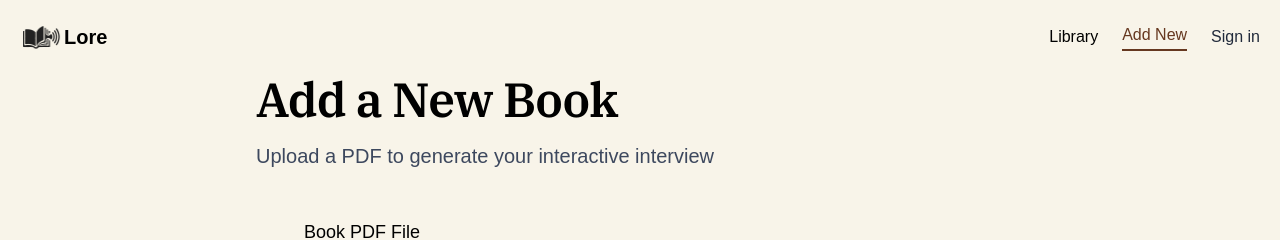
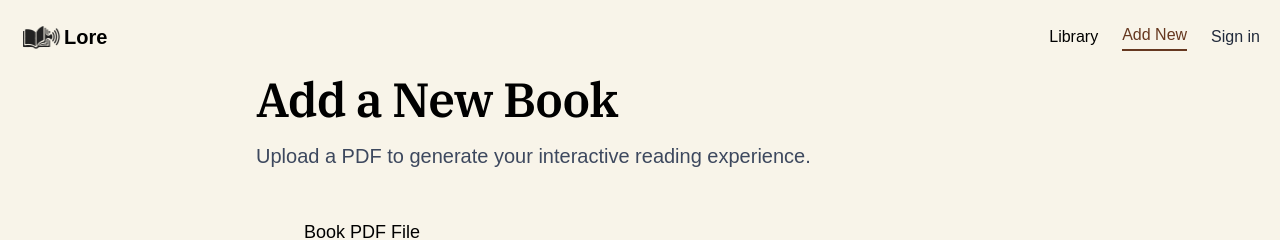
Before and after one commit to ShadowGirl01/Lore, a Next.js app: page /books/new in a window 1280 px wide. Shown: the top 240 px of the page. Built offline with nearby package versions, Linux system fonts and the light colour scheme; no server answers; a web font is replaced by a local one.

Commit message:
implemented bookcard page

```diff
--- a/app/(root)/books/new/page.tsx
+++ b/app/(root)/books/new/page.tsx
@@ -7,7 +7,7 @@ const Page = () => {
       <div className="mx-auto max-w-3xl space-y-10">
         <section className="space-y-4">
           <h1 className="page-title-xl">Add a New Book</h1>
-          <p className="subtitle">Upload a PDF to generate your interactive interview</p>
+          <p className="subtitle">Upload a PDF to generate your interactive reading experience.</p>
         </section>
 
         <UploadForm />
--- a/components/FileUploader.tsx
+++ b/components/FileUploader.tsx
@@ -0,0 +1,9 @@
+import React from 'react'
+
+const FileUploader = () => {
+  return (
+    <div>FileUploader</div>
+  )
+}
+
+export default FileUploader
--- a/components/LoadingOverlay.tsx
+++ b/components/LoadingOverlay.tsx
@@ -0,0 +1,9 @@
+import React from 'react'
+
+const LoadingOverlay = () => {
+  return (
+    <div>LoadingOverlay</div>
+  )
+}
+
+export default LoadingOverlay
--- a/components/VoiceSelector.tsx
+++ b/components/VoiceSelector.tsx
@@ -0,0 +1,9 @@
+import React from 'react'
+
+const VoiceSelector = () => {
+  return (
+    <div>VoiceSelector</div>
+  )
+}
+
+export default VoiceSelector
--- a/components/ui/BookCard.tsx
+++ b/components/ui/BookCard.tsx
@@ -11,14 +11,13 @@ const BookCard = ({ title, author, coverURL, slug }: BookCardProps) => {
         <figure className="book-card-figure">
           <div className="book-card-cover-wrapper">
             <Image src={coverURL} alt={title} width={133}
-              height={200} className="book-card-cover"  />
+              height={200} className="book-card-cover" />
           </div>
-          </figure>
-
           <figcaption className="book-card-meta">
             <h3 className="book-card-title">{title}</h3>
             <p className="book-card-author">{author}</p>
           </figcaption>
+        </figure>
       </article>
     </Link>
 
```
Lines whose indentation alone changed are shown as unchanged.
